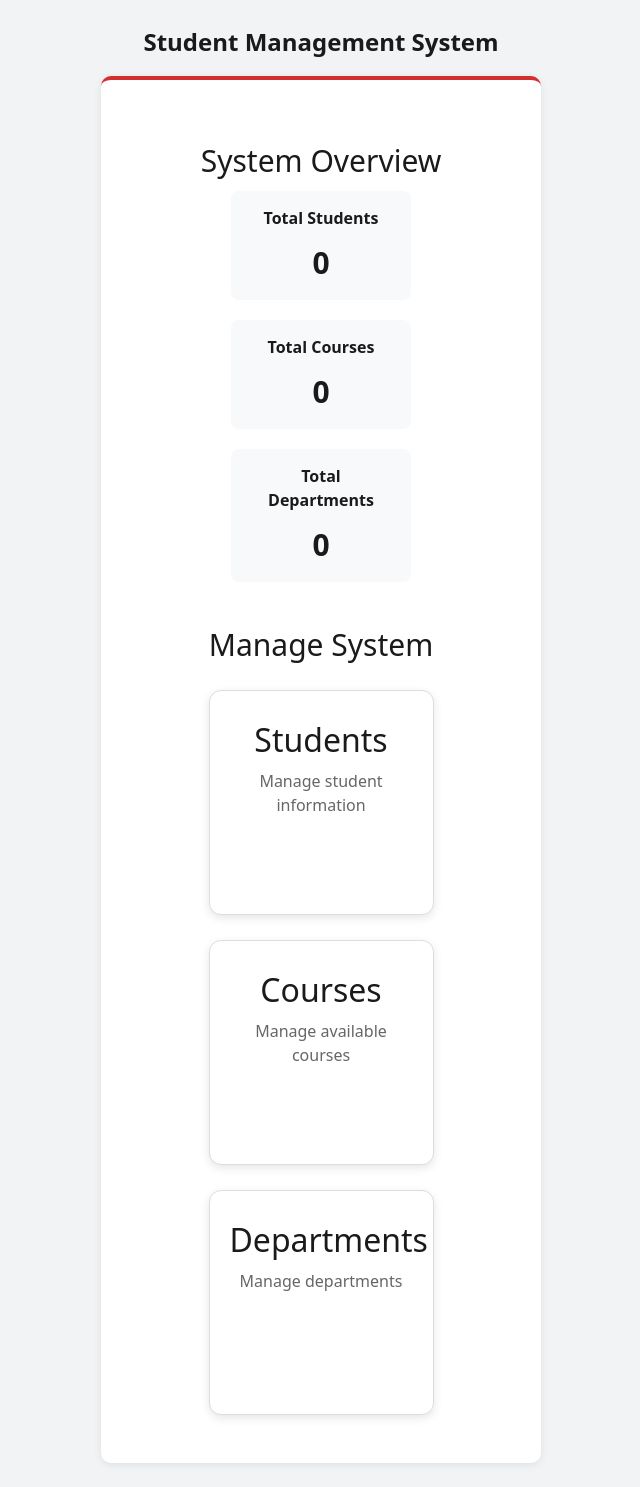
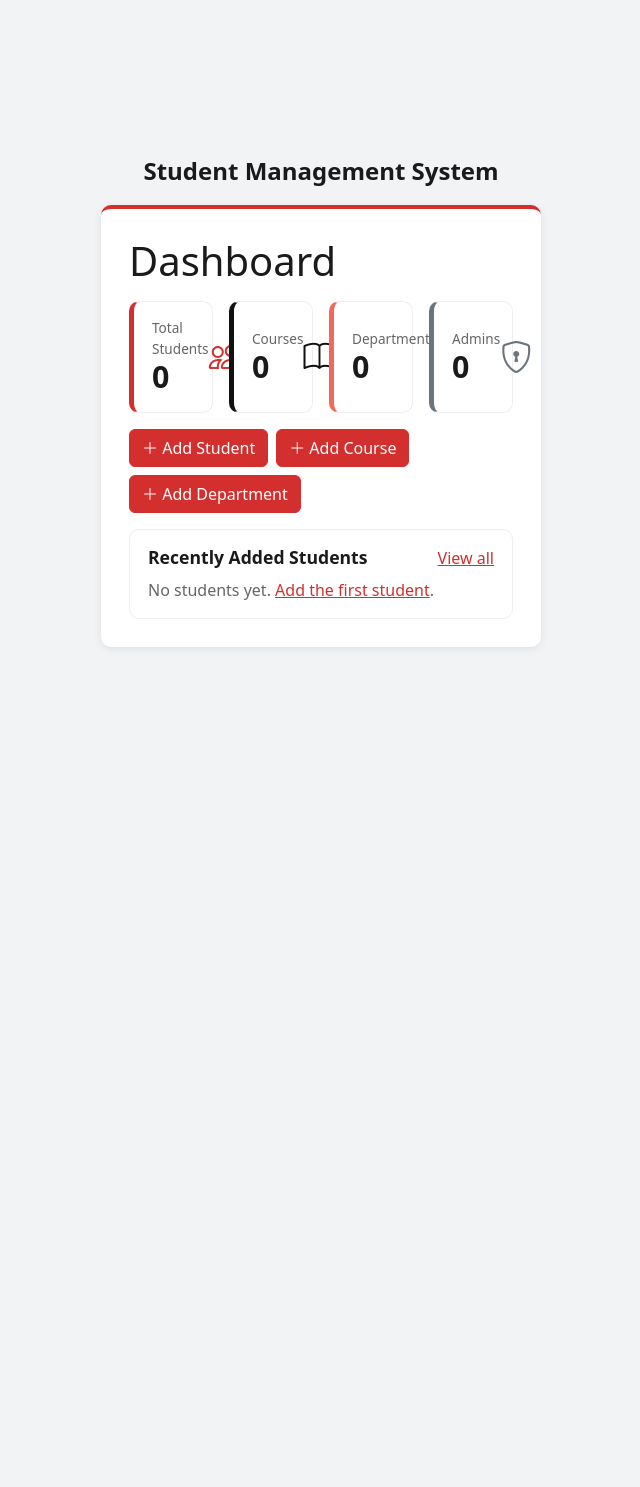
Before and after one commit to ZequeIrish/StudentManagementSystem, an ASP.NET Core app: page / in a window 1280 px wide. Shown: the whole page, without its empty margins (319-959 px from the left). After the commit the page ends 647 px from the top, so only its background shows below. Run offline with ASP.NET Core 8, Linux system fonts and the light colour scheme; data that the repository does not hold is empty; style sheets or scripts are compiled from the project's sources; the project's own start-up code is not run, and a stand-in starts its controllers and pages.

Commit message:
Redesign the Dashboard: stat cards, quick actions, recent students
- Four clickable stat cards (students, courses, departments, admins) with icons
- Quick buttons: Add Student, Add Course, Add Department
- Add Course / Add Department open their popup when reached with ?add=true
- "Recently Added Students" panel with the 5 newest students

Co-Authored-By: Claude Opus 5.5 <noreply@anthropic.com>

```diff
--- a/StudentManagementSystem/Controllers/HomeController.cs
+++ b/StudentManagementSystem/Controllers/HomeController.cs
@@ -27,6 +27,15 @@ namespace StudentManagementSystem.Controllers
 
             ViewBag.TotalDepartments = await _context.Departments.CountAsync();
 
+            ViewBag.TotalAdmins = await _context.Admins.CountAsync();
+
+            // The 5 newest students (a higher StudentId means added later).
+            ViewBag.RecentStudents = await _context.Students
+                .Include(s => s.Department)
+                .OrderByDescending(s => s.StudentId)
+                .Take(5)
+                .ToListAsync();
+
             return View();
         }
 
--- a/StudentManagementSystem/Views/Home/Index.cshtml
+++ b/StudentManagementSystem/Views/Home/Index.cshtml
@@ -1,79 +1,108 @@
+@using StudentManagementSystem.Models
+
 @{
-    ViewData["Title"] = "Home";
+    ViewData["Title"] = "Dashboard";
+
+    // The 5 newest students, sent by HomeController (empty list if none).
+    var recentStudents = ViewBag.RecentStudents as List<Student> ?? new List<Student>();
 }
 
-<div class="home-container">
+<div class="sms-page-header">
+    <div class="sms-page-title">
+        <h1>Dashboard</h1>
+    </div>
+</div>
 
-    <!-- (The welcome text is now in the top bar of every page.) -->
+<!-- Totals -->
+<div class="sms-stat-grid">
 
-    <h2 class="section-title">System Overview</h2>
+    <a asp-controller="Students" asp-action="Index" class="sms-stat-card sms-stat-red">
+        <div>
+            <div class="sms-stat-label">Total Students</div>
+            <div class="sms-stat-value">@ViewBag.TotalStudents</div>
+        </div>
+        <i class="bi bi-people"></i>
+    </a>
 
+    <a asp-controller="Courses" asp-action="Index" class="sms-stat-card sms-stat-black">
+        <div>
+            <div class="sms-stat-label">Courses</div>
+            <div class="sms-stat-value">@ViewBag.TotalCourses</div>
+        </div>
+        <i class="bi bi-book"></i>
+    </a>
 
-    <!-- System Statistics -->
-    <div class="home-statistics">
+    <a asp-controller="Departments" asp-action="Index" class="sms-stat-card sms-stat-coral">
+        <div>
+            <div class="sms-stat-label">Departments</div>
+            <div class="sms-stat-value">@ViewBag.TotalDepartments</div>
+        </div>
+        <i class="bi bi-building"></i>
+    </a>
 
-        <div class="stat-card">
-            <strong>Total Students</strong>
-            <span>@ViewBag.TotalStudents</span>
+    <a asp-controller="Admins" asp-action="Index" class="sms-stat-card sms-stat-gray">
+        <div>
+            <div class="sms-stat-label">Admins</div>
+            <div class="sms-stat-value">@ViewBag.TotalAdmins</div>
         </div>
+        <i class="bi bi-shield-lock"></i>
+    </a>
 
-        <div class="stat-card">
-            <strong>Total Courses</strong>
-            <span>@ViewBag.TotalCourses</span>
-        </div>
+</div>
 
-        <div class="stat-card">
-            <strong>Total Departments</strong>
-            <span>@ViewBag.TotalDepartments</span>
-        </div>
+<!-- Quick actions -->
+<div class="sms-quick-actions">
+    <a asp-controller="Students" asp-action="Create" class="btn btn-primary">
+        <i class="bi bi-plus-lg"></i> Add Student
+    </a>
+    <!-- "?add=true" makes the Courses / Departments page open its Add popup right away -->
+    <a asp-controller="Courses" asp-action="Index" asp-route-add="true" class="btn btn-primary">
+        <i class="bi bi-plus-lg"></i> Add Course
+    </a>
+    <a asp-controller="Departments" asp-action="Index" asp-route-add="true" class="btn btn-primary">
+        <i class="bi bi-plus-lg"></i> Add Department
+    </a>
+</div>
 
+<!-- Recently added students -->
+<div class="sms-panel">
+    <div class="sms-panel-header">
+        <h2>Recently Added Students</h2>
+        <a asp-controller="Students" asp-action="Index">View all</a>
     </div>
 
-
-    <h2 class="section-title">Manage System</h2>
-
-
-    <!-- Navigation -->
-    <div class="home-navigation">
-
-        <a asp-controller="Students"
-           asp-action="Index"
-           class="home-card">
-
-            <h2>Students</h2>
-
-            <p>
-                Manage student information
-            </p>
-
-        </a>
-
-
-        <a asp-controller="Courses"
-           asp-action="Index"
-           class="home-card">
-
-            <h2>Courses</h2>
-
-            <p>
-                Manage available courses
-            </p>
-
-        </a>
-
-
-        <a asp-controller="Departments"
-           asp-action="Index"
-           class="home-card">
-
-            <h2>Departments</h2>
-
-            <p>
-                Manage departments
-            </p>
-
-        </a>
-
-    </div>
-
+    @if (recentStudents.Count == 0)
+    {
+        <p class="sms-empty">
+            No students yet. <a asp-controller="Students" asp-action="Create">Add the first student</a>.
+        </p>
+    }
+    else
+    {
+        <table class="table table-hover sms-recent-table">
+            <thead>
+                <tr>
+                    <th>Name</th>
+                    <th>Course</th>
+                    <th>Department</th>
+                    <th>Age</th>
+                </tr>
+            </thead>
+            <tbody>
+                @foreach (var student in recentStudents)
+                {
+                    <tr>
+                        <td>
+                            <a asp-controller="Students" asp-action="Details" asp-route-id="@student.StudentId">
+                                @student.FirstName @student.LastName
+                            </a>
+                        </td>
+                        <td>@student.Course</td>
+                        <td>@student.Department?.DepartmentName</td>
+                        <td>@student.Age</td>
+                    </tr>
+                }
+            </tbody>
+        </table>
+    }
 </div>
--- a/StudentManagementSystem/wwwroot/css/theme.css
+++ b/StudentManagementSystem/wwwroot/css/theme.css
@@ -374,6 +374,117 @@ body.sms-public {
     flex-wrap: nowrap;
 }
 
+/* ---------- Dashboard ---------- */
+
+.sms-stat-grid {
+    display: grid;
+    grid-template-columns: repeat(4, minmax(0, 1fr));
+    gap: 16px;
+    margin-bottom: 16px;
+}
+
+.sms-stat-card {
+    display: flex;
+    justify-content: space-between;
+    align-items: center;
+    padding: 16px 18px;
+    border: 1px solid #eeeeee;
+    border-left: 5px solid var(--sms-red);
+    border-radius: 10px;
+    background-color: var(--sms-card-bg);
+    color: var(--sms-text);
+    text-decoration: none;
+    transition: box-shadow 0.15s, transform 0.15s;
+}
+
+    .sms-stat-card:hover {
+        color: var(--sms-text);
+        box-shadow: 0 4px 12px rgba(0, 0, 0, 0.08);
+        transform: translateY(-2px);
+    }
+
+    .sms-stat-card i {
+        font-size: 2rem;
+    }
+
+.sms-stat-label {
+    font-size: 0.85rem;
+    color: var(--sms-muted);
+}
+
+.sms-stat-value {
+    font-size: 1.9rem;
+    font-weight: 600;
+    line-height: 1.2;
+}
+
+/* each card gets its own theme color (left edge + icon) */
+.sms-stat-red { border-left-color: var(--sms-red); }
+.sms-stat-red i { color: var(--sms-red); }
+.sms-stat-black { border-left-color: var(--sms-black); }
+.sms-stat-black i { color: var(--sms-black); }
+.sms-stat-coral { border-left-color: var(--sms-active); }
+.sms-stat-coral i { color: var(--sms-active); }
+.sms-stat-gray { border-left-color: var(--sms-gray); }
+.sms-stat-gray i { color: var(--sms-gray); }
+
+.sms-quick-actions {
+    display: flex;
+    flex-wrap: wrap;
+    gap: 8px;
+    margin-bottom: 16px;
+}
+
+.sms-panel {
+    border: 1px solid #eeeeee;
+    border-radius: 10px;
+    padding: 16px 18px;
+}
+
+.sms-panel-header {
+    display: flex;
+    justify-content: space-between;
+    align-items: center;
+    margin-bottom: 8px;
+}
+
+    .sms-panel-header h2 {
+        font-size: 1.1rem;
+        font-weight: 600;
+        margin: 0;
+    }
+
+    .sms-panel-header a,
+    .sms-recent-table a,
+    .sms-empty a {
+        color: var(--sms-red);
+    }
+
+.sms-content .sms-recent-table {
+    margin-bottom: 0;
+}
+
+    /* the recent list uses a light header instead of the red table header */
+    .sms-content .sms-recent-table thead th {
+        --bs-table-bg: #ffffff;
+        --bs-table-color: var(--sms-muted);
+        background-color: #ffffff;
+        color: var(--sms-muted);
+        font-size: 0.85rem;
+        border-color: #eeeeee;
+    }
+
+.sms-empty {
+    color: var(--sms-muted);
+    margin: 8px 0 0;
+}
+
+@media (max-width: 991.98px) {
+    .sms-stat-grid {
+        grid-template-columns: repeat(2, minmax(0, 1fr));
+    }
+}
+
 /* ---------- Popups (Courses, Departments, Department Summary) ----------
    ".sms-content" in front makes these rules stronger than the older
    popup styles in site.css and on the Students page. */
```
Also changed, not shown: StudentManagementSystem/Views/Courses/Index.cshtml (+10 -0 lines), StudentManagementSystem/Views/Departments/Index.cshtml (+12 -0 lines).
